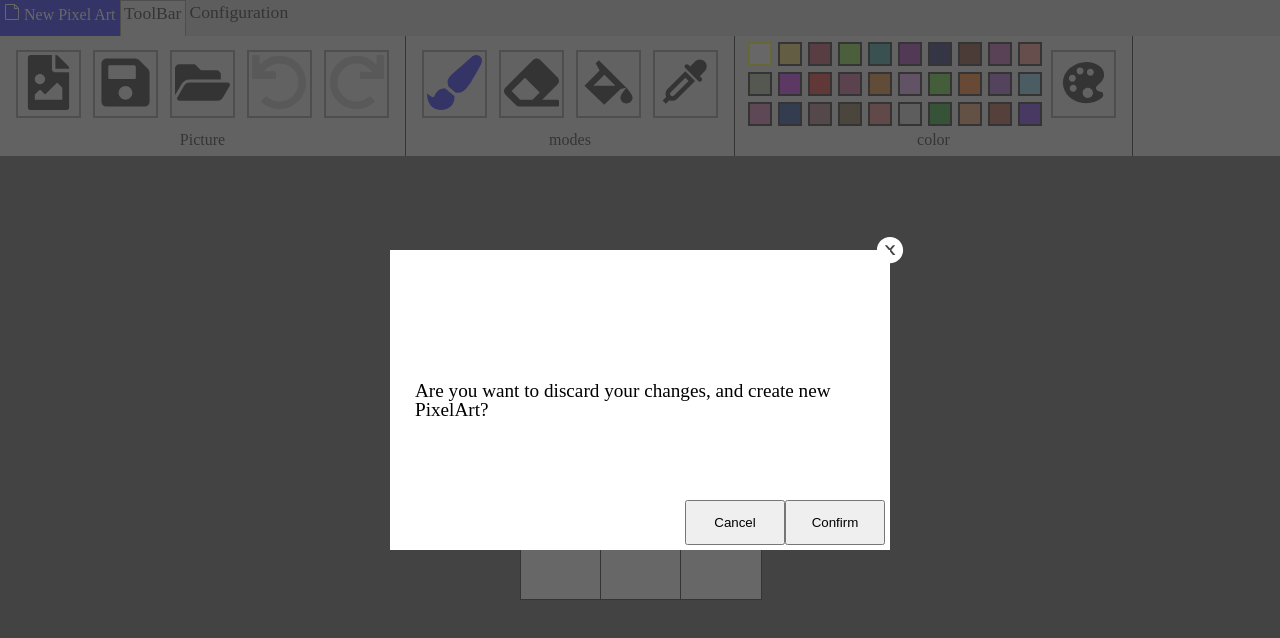
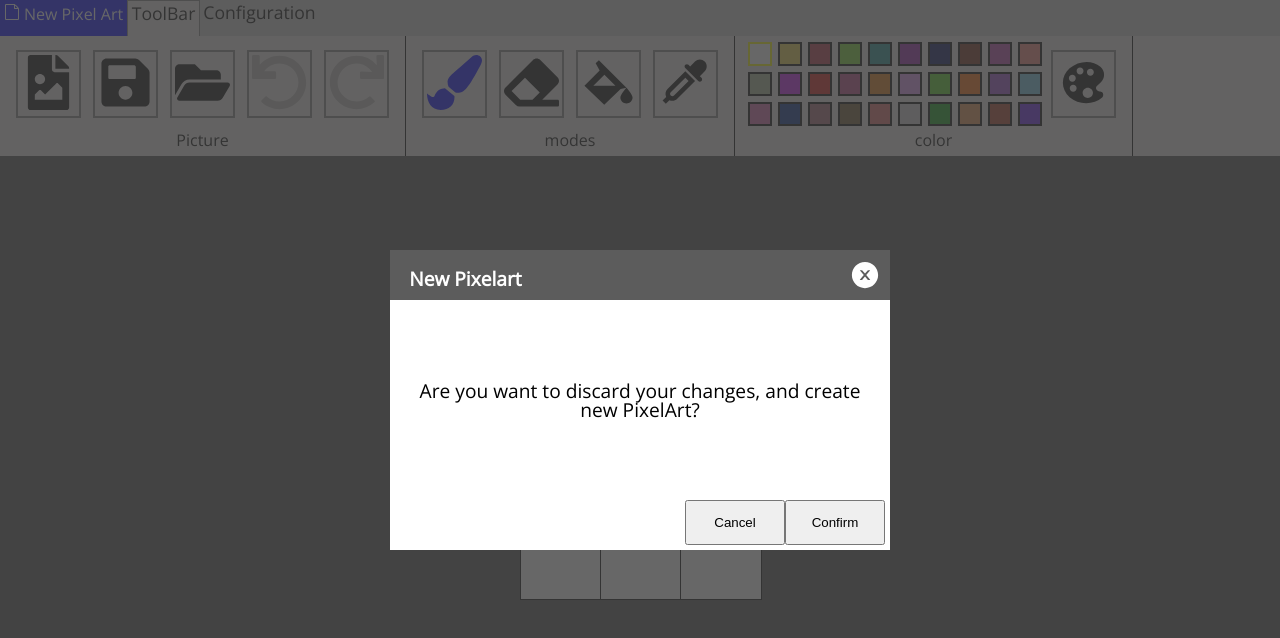
Before and after one commit to pkozubek/pixelart, a React app: page / in a window 1280 px wide. Both pictures are taken after a click on the element "New Pixel Art". Shown: the top 638 px of the page. Built offline with nearby package versions, Linux system fonts and the light colour scheme.

Commit message:
modal fixes - content styling, handling save file

```diff
--- a/index.html
+++ b/index.html
@@ -5,6 +5,8 @@
     <meta charset="UTF-8">
     <meta name="viewport" content="width=device-width, initial-scale=1.0">
     <meta http-equiv="X-UA-Compatible" content="ie=edge">
+    <link rel="preconnect" href="https://fonts.gstatic.com">
+    <link href="https://fonts.googleapis.com/css2?family=Open+Sans:wght@300&display=swap" rel="stylesheet">
     <title>Pixel art</title>
 </head>
 
--- a/src/App/GlobalStyle.tsx
+++ b/src/App/GlobalStyle.tsx
@@ -1,4 +1,4 @@
-import { createGlobalStyle } from 'styled-components';
+import { createGlobalStyle } from "styled-components";
 
 const GlobalStyle = createGlobalStyle`
 html, body, div, span, applet, object, iframe, h1, h2, h3, h4, h5, h6, p, blockquote, pre, a, abbr, acronym, address, big, cite, code, del, dfn, em, img, ins, kbd, q, s, samp, small, strike, strong, sub, sup, tt, var, b, u, i, center, dl, dt, dd, ol, ul, li, fieldset, form, label, legend, table, caption, tbody, tfoot, thead, tr, th, td, article, aside, canvas, details, embed, figure, figcaption, footer, header, hgroup, menu, nav, output, ruby, section, summary, time, mark, audio, video {
@@ -7,7 +7,9 @@ html, body, div, span, applet, object, iframe, h1, h2, h3, h4, h5, h6, p, blockq
     border: 0;
     font-size: 100%;
     font: inherit;
-    vertical-align: baseline; }
+    vertical-align: baseline;
+    font-family: 'Open Sans', sans-serif;
+}
 
 /* HTML5 display-role reset for older browsers */
 
--- a/src/Header/ToolBar/ToolBar.tsx
+++ b/src/Header/ToolBar/ToolBar.tsx
@@ -26,12 +26,14 @@ import { useModal } from "../../hooks/useModal";
 import Modal from "../../UI/Modal/Modal";
 import { toPng } from "html-to-image";
 import download from "downloadjs";
+import * as StyledToolBar from "./styledToolBar";
 
 const SideBar = () => {
   const { isModalVisible, visibilityHandler } = useModal({
     initialVisibility: false,
   });
-  const [inputValue, setInputValue] = useState("");
+  const [nameOfFile, setNameOfFile] = useState("");
+  const [onExportError, setOnExportError] = useState(false);
 
   const { editorMode, changeEditorMode } = useContext(EditorContext);
   const {
@@ -52,12 +54,17 @@ const SideBar = () => {
     []
   );
 
-  const onExportImage = () => visibilityHandler();
+  const exportImage = () => {
+    if (!nameOfFile) {
+      setOnExportError(true);
+      return;
+    }
 
-  const exportImage = () => {
+    setOnExportError(false);
     const [pixelGrid] = document.getElementsByClassName("PixelGrid");
+    visibilityHandler();
     toPng(pixelGrid as HTMLElement).then((dataUrl) =>
-      download(dataUrl, `${inputValue}.png`)
+      download(dataUrl, `${nameOfFile}.png`)
     );
   };
 
@@ -77,7 +84,8 @@ const SideBar = () => {
   }, []);
 
   const onInputChange = (e) => {
-    setInputValue(e.target.value);
+    setOnExportError(false);
+    setNameOfFile(e.target.value);
   };
 
   const modeButtons = [
@@ -107,7 +115,7 @@ const SideBar = () => {
     {
       icon: <FaFileImage />,
       name: "Export to Image",
-      onClick: onExportImage,
+      onClick: visibilityHandler,
     },
     {
       icon: <FaSave />,
@@ -137,19 +145,31 @@ const SideBar = () => {
     <>
       <Modal
         visible={isModalVisible}
-        content={<input value={inputValue} onChange={onInputChange} />}
-        title="Type name of file"
+        content={
+          <>
+            <StyledToolBar.Label isError={onExportError}>
+              Name of your file:
+            </StyledToolBar.Label>
+            <StyledToolBar.Input
+              isError={onExportError}
+              placeholder="Type here..."
+              value={nameOfFile}
+              onChange={onInputChange}
+            />
+          </>
+        }
+        title="Export To Image"
         visibilityHandler={visibilityHandler}
         buttons={[
+          {
+            name: "Cancel",
+            key: "cancel",
+            action: visibilityHandler,
+          },
           {
             name: "Save",
             key: "save",
             action: exportImage,
-          },
-          {
-            name: "Cancel",
-            key: "cancel",
-            action: visibilityHandler,
           },
         ]}
       />
--- /dev/null
+++ b/src/Header/ToolBar/styledToolBar.tsx
@@ -0,0 +1,19 @@
+import styled from "styled-components";
+
+export const Input = styled.input`
+  width: 90%;
+  padding: 1em;
+  color: ${({ isError }) => (isError ? "red" : "black")};
+  border: 1px solid ${({ isError }) => (isError ? "red" : "gray")};
+
+  &::placeholder {
+    color: ${({ isError }) => (isError ? "red" : "black")};
+  }
+`;
+
+export const Label = styled.label`
+  width: 90%;
+  text-align: left;
+  margin-bottom: 1em;
+  color: ${({ isError }) => (isError ? "red" : "black")};
+`;
--- a/src/UI/Modal/Modal.tsx
+++ b/src/UI/Modal/Modal.tsx
@@ -40,11 +40,13 @@ const Modal = (props: IModalProps) => {
               <AiFillCloseCircle />
             </ModalStyledComponents.CloseIcon>
           </ModalStyledComponents.Title>
-          <ModalStyledComponents.Content
-            isString={typeof props.content === "string"}
-          >
-            {props.content}
-          </ModalStyledComponents.Content>
+          <ModalStyledComponents.Body>
+            <ModalStyledComponents.Content
+              isString={typeof props.content === "string"}
+            >
+              {props.content}
+            </ModalStyledComponents.Content>
+          </ModalStyledComponents.Body>
           <ModalStyledComponents.Actions>
             {props.buttons?.map((button) => renderButton(button))}
           </ModalStyledComponents.Actions>
--- a/src/UI/Modal/StyledModalComponents.ts
+++ b/src/UI/Modal/StyledModalComponents.ts
@@ -6,7 +6,9 @@ const modalHeader = 50;
 const modalActions = 50;
 const buttonSize = 30;
 
-const backgroundColor = "#FFFFFF";
+const backgroundColor = "#fff";
+const titleBar = '#5c5c5c';
+
 
 const modalPosition = {
     top: `calc(50% - ${modalHeight/2}px)`,
@@ -34,19 +36,21 @@ const Modal = styled.div`
 const Title = styled.div`
     width: 100%;
     height: ${modalSize.header};
-    background: ${backgroundColor};
+    background: ${titleBar};
     color: white;
 
     h2 {
         padding: 1em 0 0 1em;
+        font-size: 1.2em;
+        font-weight: bolder;
     }
 `
 
 const CloseIcon = styled.span`
     color: white;
     position: absolute;
-    left: calc(100% - ${(buttonSize/2)+'px'});
-    top: ${-buttonSize/2}px;
+    left: calc(95% - ${(buttonSize/2)+'px'});
+    top: 10px;
     width: ${buttonSize+'px'};
     height: ${buttonSize+'px'};
 
@@ -60,14 +64,23 @@ const CloseIcon = styled.span`
     }
 `;
 
-const Content = styled.div`
+const Body = styled.div`
     width: 90%;
     margin: auto;
     height: ${modalSize.content};
+`
+
+const Content = styled.div`
+    height: 100%;
+    display: flex;
+    flex-wrap: wrap;
+    align-items: center;
+    align-content: center;
+    justify-content: center;
+    text-align: center;
     font-size: 1.2em;
-    display: ${({isString}) => isString && 'flex'};
-    align-items: ${({isString}) => isString && 'center'}
 `
+
 
 const Actions = styled.div`
     width: calc(100%  - 10px);
@@ -87,6 +100,7 @@ const ModalStyledComponents = {
     Title,
     CloseIcon,
     Content,
+    Body,
     Actions
 }
 
```
